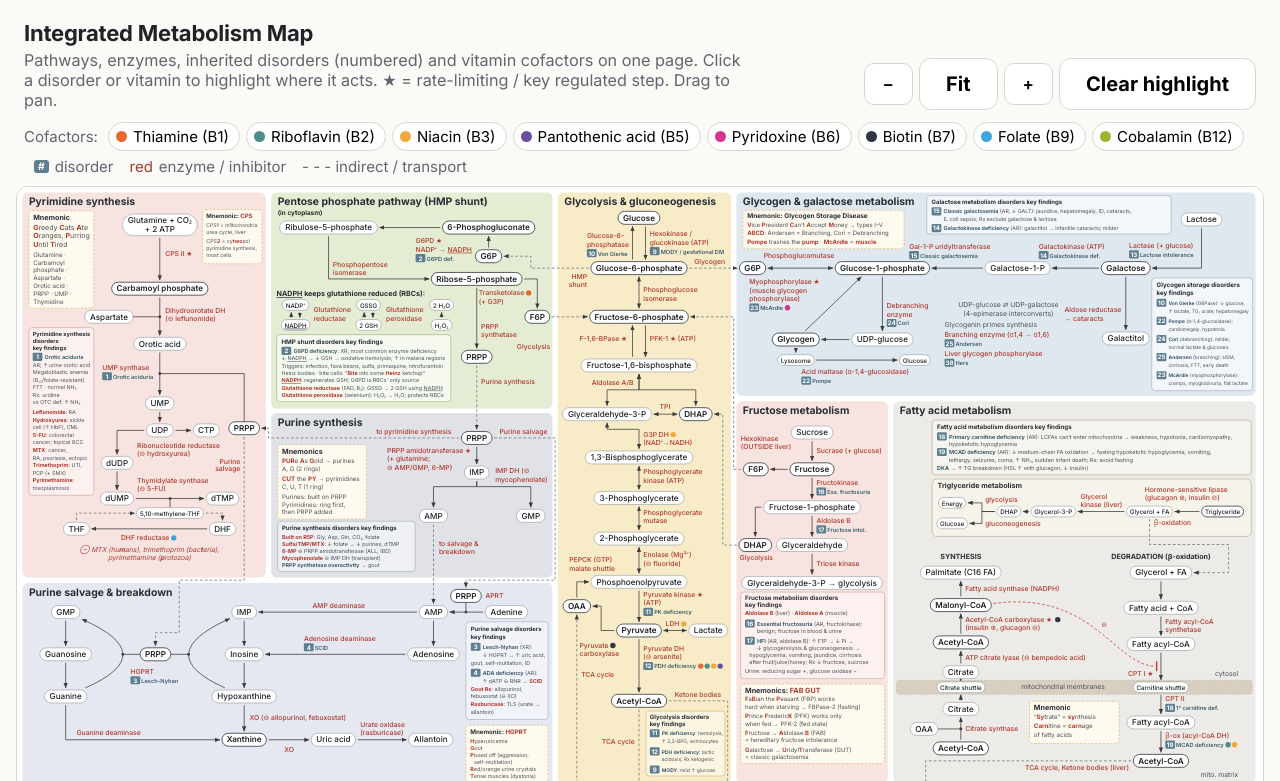
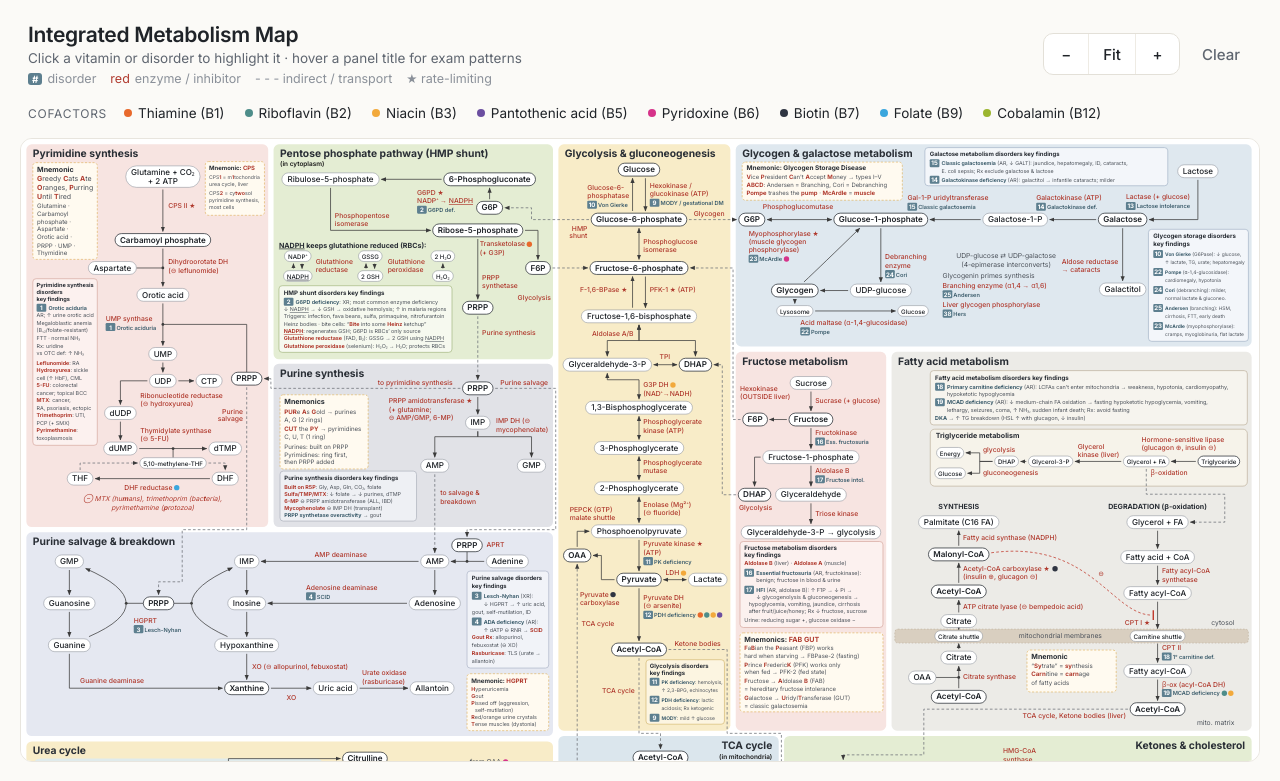
Before and after one commit to dawnp0h/metabolism-map, a plain HTML site: page index.html in a window 1280 px wide. Shown: the top 781 px of the page. Drawn offline with Linux system fonts and the light colour scheme.

Commit message:
Minimalist header: segmented zoom control, borderless cofactor chips, compact legend
Co-Authored-By: Claude Opus 5.5 <noreply@anthropic.com>
Claude-Session: https://claude.ai/code/session_01QJyXZrUBjpVZUYgu99fpRK

```diff
--- a/index.html
+++ b/index.html
@@ -10,22 +10,25 @@
   :root { --ink:#1f2328; --muted:#5f6670; --bg:#fbfaf7; --line:#d9d6cf; --accent:#c0392b; }
   * { box-sizing:border-box; }
   body { margin:0; font-family:Inter, system-ui, sans-serif; color:var(--ink); background:var(--bg); }
-  header { padding:20px 24px 8px; display:flex; flex-wrap:wrap; gap:12px 28px; align-items:flex-end; justify-content:space-between; }
-  h1 { font-size:22px; margin:0; letter-spacing:-.01em; }
-  header p { margin:4px 0 0; color:var(--muted); font-size:16.2px; max-width:720px; }
-  .tools { display:flex; gap:6px; align-items:center; }
-  .tools button { font:inherit; font-size:17px; font-weight:600; border:1px solid var(--line); background:#fff; border-radius:10px; padding:10px 18px; min-width:48px; cursor:pointer; }
-  .tools button:hover { background:#f1efe9; }
-  .tools #zf, .tools #clr { font-size:21px; font-weight:700; padding:13px 26px; border-radius:12px; }
-  .tools #zf, .tools #clr { font-size:20px; font-weight:700; padding:13px 26px; border-radius:12px; border-width:1.5px; }
-  .legend { padding:4px 24px 10px; display:flex; flex-wrap:wrap; gap:6px; align-items:center; font-size:15.0px; }
-  .legend .lab { color:var(--muted); margin-right:4px; }
-  .vit { font:inherit; font-size:15.0px; border:1px solid var(--line); background:#fff; border-radius:999px; padding:4px 10px 4px 7px; cursor:pointer; display:inline-flex; gap:6px; align-items:center; }
-  .vit.on { border-color:#222; background:#222; color:#fff; }
-  .dot { width:11px; height:11px; border-radius:50%; display:inline-block; }
-  .key { display:inline-flex; gap:6px; align-items:center; margin-left:10px; color:var(--muted); }
-  .key .b { background:#5d7f8f; color:#fff; font-size:10.5px; padding:0 4px; border-radius:3px; font-weight:600; }
-  #wrap { margin:0 16px; border:1px solid var(--line); border-radius:12px; background:#fff; overflow:auto; height:78vh; cursor:grab; }
+  header { padding:22px 28px 6px; display:flex; flex-wrap:wrap; gap:12px 28px; align-items:center; justify-content:space-between; }
+  h1 { font-size:21px; font-weight:600; margin:0; letter-spacing:-.015em; }
+  header p { margin:3px 0 0; color:var(--muted); font-size:13.5px; }
+  .tools { display:flex; gap:10px; align-items:center; }
+  .seg { display:inline-flex; border:1px solid #e3e0d8; border-radius:10px; background:#fff; overflow:hidden; }
+  .seg button { font:inherit; font-size:15px; font-weight:500; color:var(--ink); border:0; background:transparent; height:40px; min-width:44px; padding:0 14px; cursor:pointer; }
+  .seg button + button { border-left:1px solid #eeebe4; }
+  .seg button:hover, .ghost:hover { background:#f3f1ec; }
+  .ghost { font:inherit; font-size:15px; font-weight:500; color:var(--muted); border:0; background:transparent; height:40px; padding:0 12px; border-radius:10px; cursor:pointer; }
+  .legend { padding:8px 28px 12px; display:flex; flex-wrap:wrap; gap:4px; align-items:center; font-size:13.5px; }
+  .legend .lab { color:var(--muted); margin-right:6px; font-size:12px; text-transform:uppercase; letter-spacing:.06em; }
+  .vit { font:inherit; font-size:13.5px; color:var(--ink); border:0; background:transparent; border-radius:999px; padding:5px 9px 5px 7px; cursor:pointer; display:inline-flex; gap:6px; align-items:center; }
+  .vit:hover { background:#f0eee8; }
+  .vit.on { background:#1f2328; color:#fff; }
+  .dot { width:8px; height:8px; border-radius:50%; display:inline-block; }
+  .keys { margin:5px 0 0 !important; display:flex; gap:14px; color:#8a9099; font-size:12.5px; }
+  .key { display:inline-flex; gap:5px; align-items:center; }
+  .key .b { background:#5d7f8f; color:#fff; font-size:10px; padding:0 4px; border-radius:3px; font-weight:600; }
+  #wrap { margin:0 20px; border:1px solid #e8e5de; border-radius:12px; background:#fff; overflow:auto; height:78vh; cursor:grab; }
   #wrap.drag { cursor:grabbing; }
   #map { display:block; font-family:Inter, system-ui, sans-serif; }
   .panel { stroke:none; }
@@ -94,19 +97,19 @@
 <header>
   <div>
     <h1>Integrated Metabolism Map</h1>
-    <p>Pathways, enzymes, inherited disorders (numbered) and vitamin cofactors on one page. Click a disorder or vitamin to highlight where it acts. ★ = rate-limiting / key regulated step. Drag to pan.</p>
+    <p>Click a vitamin or disorder to highlight it · hover a panel title for exam patterns</p>
+    <p class="keys"><span class="key"><span class="b">#</span> disorder</span><span class="key"><span style="color:#b03a2e">red</span> enzyme / inhibitor</span><span class="key">- - - indirect / transport</span><span class="key">★ rate-limiting</span></p>
   </div>
   <div class="tools">
-    <button id="zo" aria-label="Zoom out">−</button>
-    <button id="zf">Fit</button>
-    <button id="zi" aria-label="Zoom in">+</button>
-    <button id="clr">Clear highlight</button>
+    <div class="seg">
+      <button id="zo" aria-label="Zoom out">−</button>
+      <button id="zf">Fit</button>
+      <button id="zi" aria-label="Zoom in">+</button>
+    </div>
+    <button id="clr" class="ghost">Clear</button>
   </div>
 </header>
-<div class="legend"><span class="lab">Cofactors:</span><button class="vit" data-v="B1"><span class="dot" style="background:#e8692c"></span>Thiamine (B1)</button><button class="vit" data-v="B2"><span class="dot" style="background:#4e8d8a"></span>Riboflavin (B2)</button><button class="vit" data-v="B3"><span class="dot" style="background:#f2a93b"></span>Niacin (B3)</button><button class="vit" data-v="B5"><span class="dot" style="background:#6b4ea0"></span>Pantothenic acid (B5)</button><button class="vit" data-v="B6"><span class="dot" style="background:#d6338a"></span>Pyridoxine (B6)</button><button class="vit" data-v="B7"><span class="dot" style="background:#2f3542"></span>Biotin (B7)</button><button class="vit" data-v="B9"><span class="dot" style="background:#3aa6dd"></span>Folate (B9)</button><button class="vit" data-v="B12"><span class="dot" style="background:#9bb52f"></span>Cobalamin (B12)</button>
-  <span class="key"><span class="b">#</span> disorder</span>
-  <span class="key"><span style="color:#b03a2e">red</span> enzyme / inhibitor</span>
-  <span class="key">- - - indirect / transport</span>
+<div class="legend"><span class="lab">Cofactors</span><button class="vit" data-v="B1"><span class="dot" style="background:#e8692c"></span>Thiamine (B1)</button><button class="vit" data-v="B2"><span class="dot" style="background:#4e8d8a"></span>Riboflavin (B2)</button><button class="vit" data-v="B3"><span class="dot" style="background:#f2a93b"></span>Niacin (B3)</button><button class="vit" data-v="B5"><span class="dot" style="background:#6b4ea0"></span>Pantothenic acid (B5)</button><button class="vit" data-v="B6"><span class="dot" style="background:#d6338a"></span>Pyridoxine (B6)</button><button class="vit" data-v="B7"><span class="dot" style="background:#2f3542"></span>Biotin (B7)</button><button class="vit" data-v="B9"><span class="dot" style="background:#3aa6dd"></span>Folate (B9)</button><button class="vit" data-v="B12"><span class="dot" style="background:#9bb52f"></span>Cobalamin (B12)</button>
 </div>
 <div id="wrap"><svg id="map" xmlns="http://www.w3.org/2000/svg" viewBox="0 0 2300 3364" role="img" aria-label="Integrated map of human metabolic pathways with enzymes, inherited disorders and vitamin cofactors">
 <defs><marker id="ah" viewBox="0 0 10 10" refX="9" refY="5" markerWidth="7" markerHeight="7" orient="auto-start-reverse"><path d="M0,1 L10,5 L0,9 z" fill="#3b3b3b"/></marker><marker id="ahr" viewBox="0 0 10 10" refX="9" refY="5" markerWidth="7" markerHeight="7" orient="auto-start-reverse"><path d="M0,1 L10,5 L0,9 z" fill="#c0392b"/></marker></defs>
```
